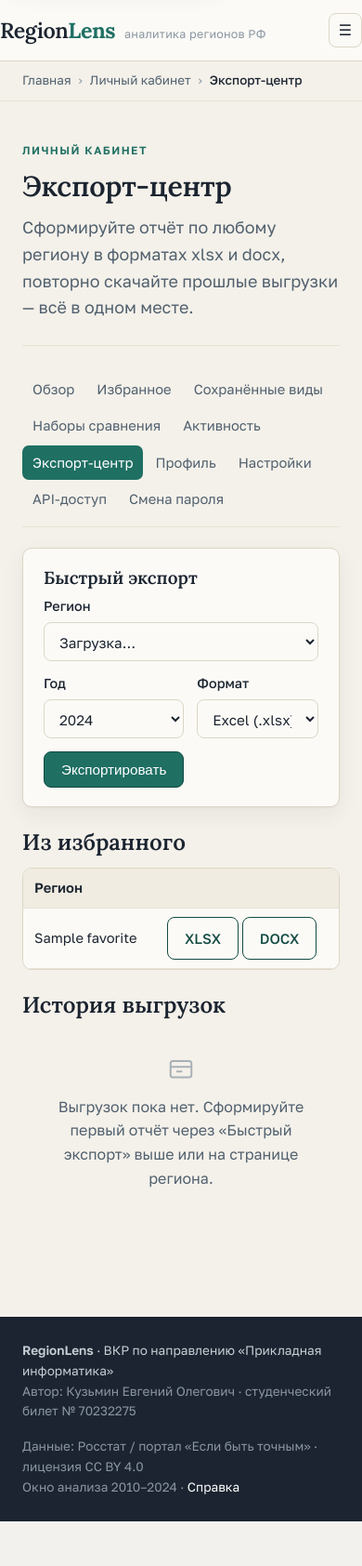
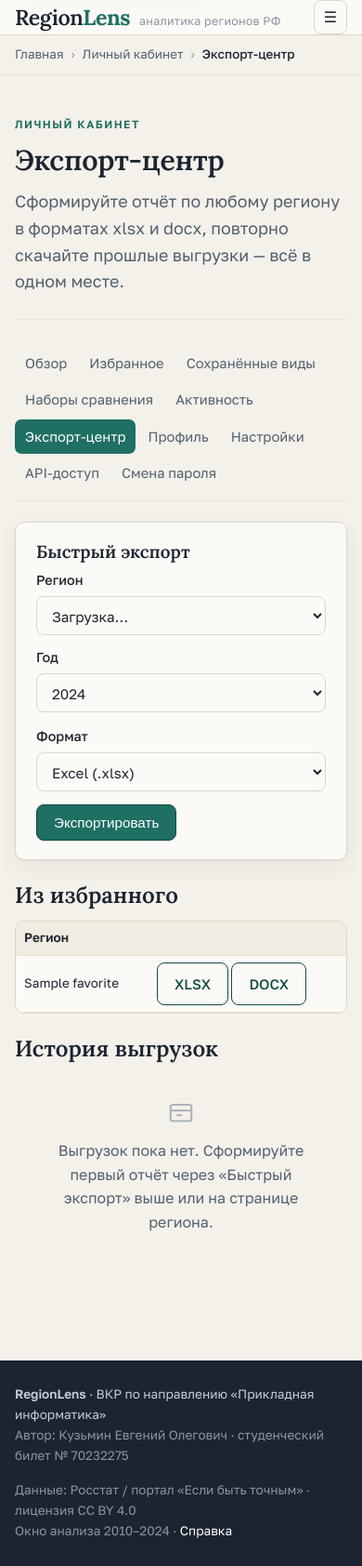
Before and after one commit to ht2473/RegionLens, a Django app: page /account/exports/ in a window 390 px wide. Shown: the whole page at 93% size. Before the commit the page ends 1636 px from the top, so only its background shows below. Run offline with Django 5.2, Linux system fonts and the light colour scheme; a user stored in the database is signed in; tables that the repository leaves empty hold one stand-in row (values such as "Sample post"); data that the repository does not hold is empty.

Commit message:
style(responsive): доводка узких экранов (отступы, таблицы, контролы)

```diff
--- a/backend/static/css/app.css
+++ b/backend/static/css/app.css
@@ -745,3 +745,22 @@ main:focus-visible { outline: none; }
   border-radius: 6px;
 }
 .onboarding-close:hover { color: var(--ink); background: rgba(0, 0, 0, 0.05); }
+
+/* ─── Уточнения для узких экранов (телефоны) ─────────────────────────────── */
+
+/* Плавная инерционная прокрутка широких таблиц на тач-устройствах. */
+.table-wrap { -webkit-overflow-scrolling: touch; }
+
+@media (max-width: 560px) {
+  /* Больше полезной ширины на телефоне. */
+  .container { padding: 0 16px; }
+  /* Селекторы регионов в сравнении — в одну колонку. */
+  .compare-controls { grid-template-columns: 1fr; }
+  /* Плотнее таблицы: больше данных влезает до горизонтальной прокрутки. */
+  .table { font-size: 0.85rem; }
+  .table th, .table td { padding: 7px 9px; }
+  /* Контролы карты/года — компактнее. */
+  .map-controls { gap: 14px; }
+  /* Ниже вертикальные отступы крупных заголовков на маленьком экране. */
+  h2 { margin-top: 1.2em; }
+}
```
